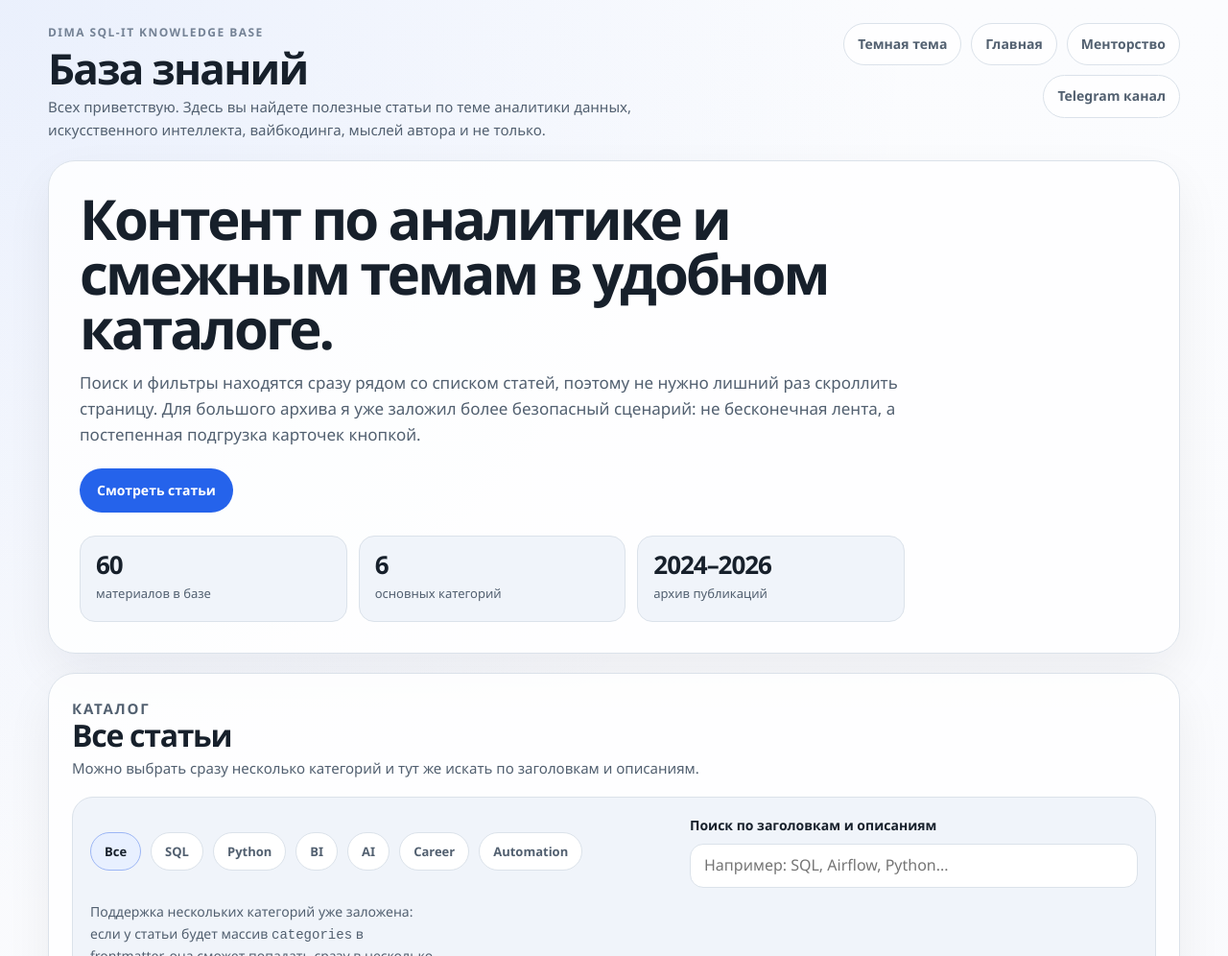
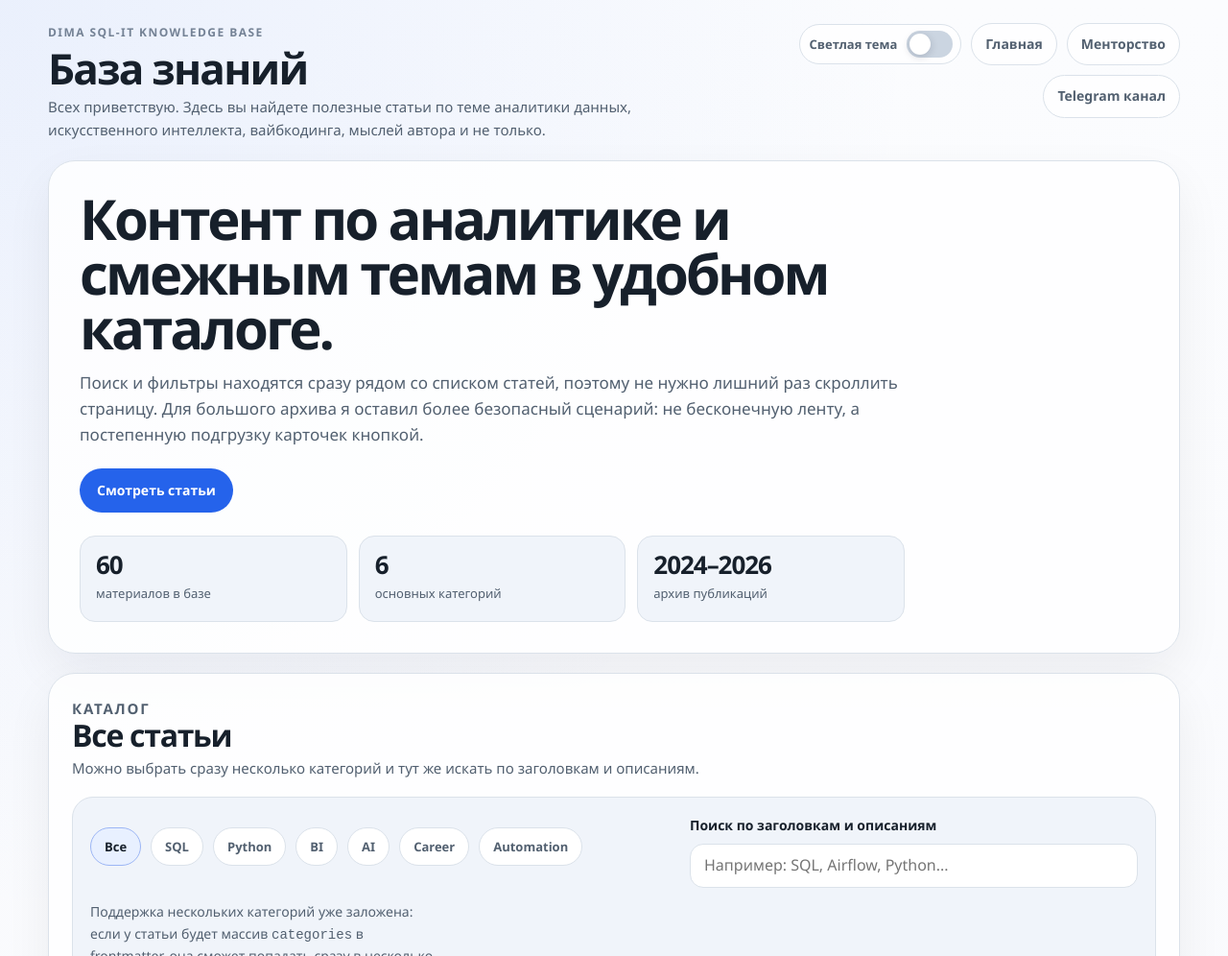
Before and after one commit to natural28/dima-sqlit-knowledge, a Jekyll site: the page built from index.html, in a window 1280 px wide. Shown: the top 996 px of the page at 96% size. Built offline with Jekyll 4.4.1, drawn with Linux system fonts in a browser that asks for light colours.

Commit message:
Polish theme switch and category filters

```diff
--- a/index.html
+++ b/index.html
@@ -140,8 +140,7 @@
       align-items: center;
     }
 
-    .nav a,
-    .theme-toggle {
+    .nav a {
       padding: 10px 14px;
       border: 1px solid var(--line);
       border-radius: 999px;
@@ -151,17 +150,66 @@
       font-weight: 600;
     }
 
-    body[data-theme="dark"] .nav a,
-    body[data-theme="dark"] .theme-toggle {
+    body[data-theme="dark"] .nav a {
       background: rgba(17, 24, 39, 0.92);
     }
 
-    .nav a:hover,
-    .theme-toggle:hover {
+    .nav a:hover {
       border-color: var(--line-strong);
       color: var(--text-main);
       background: var(--surface);
+    }
+
+    .theme-switch {
+      display: inline-flex;
+      align-items: center;
+      gap: 10px;
+      padding: 6px 8px 6px 10px;
+      border: 1px solid var(--line);
+      border-radius: 999px;
+      background: rgba(255, 255, 255, 0.82);
+      color: var(--text-soft);
       cursor: pointer;
+    }
+
+    body[data-theme="dark"] .theme-switch {
+      background: rgba(17, 24, 39, 0.92);
+    }
+
+    .theme-switch-label {
+      font-size: 13px;
+      font-weight: 700;
+      white-space: nowrap;
+    }
+
+    .theme-switch-track {
+      position: relative;
+      width: 48px;
+      height: 28px;
+      border-radius: 999px;
+      background: #cbd5e1;
+      transition: background-color var(--transition);
+      flex: 0 0 auto;
+    }
+
+    .theme-switch-thumb {
+      position: absolute;
+      top: 3px;
+      left: 3px;
+      width: 22px;
+      height: 22px;
+      border-radius: 50%;
+      background: #ffffff;
+      box-shadow: 0 2px 8px rgba(15, 23, 42, 0.18);
+      transition: transform var(--transition);
+    }
+
+    body[data-theme="dark"] .theme-switch-track {
+      background: #2563eb;
+    }
+
+    body[data-theme="dark"] .theme-switch-thumb {
+      transform: translateX(20px);
     }
 
     .hero,
@@ -297,14 +345,20 @@
       background: var(--surface-soft);
     }
 
-    .filter-buttons {
-      display: flex;
-      flex-wrap: wrap;
+    .filter-group {
+      display: grid;
       gap: 10px;
       flex: 1 1 420px;
     }
 
-    .filter-btn {
+    .filter-row {
+      display: flex;
+      flex-wrap: wrap;
+      gap: 10px;
+    }
+
+    .filter-btn,
+    .clear-filters-btn {
       min-height: 40px;
       padding: 0 14px;
       border: 1px solid var(--line);
@@ -317,15 +371,21 @@
     }
 
     body[data-theme="dark"] .filter-btn,
+    body[data-theme="dark"] .clear-filters-btn,
     body[data-theme="dark"] .toolbar-search input {
       background: #0f172a;
     }
 
     .filter-btn:hover,
-    .filter-btn.active {
+    .filter-btn.active,
+    .clear-filters-btn:hover {
       border-color: #9cb6f5;
       background: var(--accent-soft);
       color: var(--text-main);
+    }
+
+    .clear-filters-btn.is-hidden {
+      display: none;
     }
 
     .toolbar-search {
@@ -548,7 +608,12 @@
         <p class="brand-summary">Всех приветствую. Здесь вы найдете полезные статьи по теме аналитики данных, искусственного интеллекта, вайбкодинга, мыслей автора и не только.</p>
       </div>
       <nav class="nav">
-        <button class="theme-toggle" id="theme-toggle" type="button">Темная тема</button>
+        <button class="theme-switch" id="theme-toggle" type="button" aria-label="Переключить тему">
+          <span class="theme-switch-label" id="theme-label">Светлая тема</span>
+          <span class="theme-switch-track" aria-hidden="true">
+            <span class="theme-switch-thumb"></span>
+          </span>
+        </button>
         <a href="{{ site.baseurl }}/">Главная</a>
         <a href="https://mentor.dima-sqlit.ru">Менторство</a>
         <a href="https://t.me/dima_sqlit">Telegram канал</a>
@@ -558,7 +623,7 @@
     <section class="hero">
       <div class="hero-copy">
         <h2>Контент по аналитике и смежным темам в удобном каталоге.</h2>
-        <p>Поиск и фильтры находятся сразу рядом со списком статей, поэтому не нужно лишний раз скроллить страницу. Для большого архива я уже заложил более безопасный сценарий: не бесконечная лента, а постепенная подгрузка карточек кнопкой.</p>
+        <p>Поиск и фильтры находятся сразу рядом со списком статей, поэтому не нужно лишний раз скроллить страницу. Для большого архива я оставил более безопасный сценарий: не бесконечную ленту, а постепенную подгрузку карточек кнопкой.</p>
         <div class="hero-actions">
           <a class="button-primary" href="#posts-list">Смотреть статьи</a>
         </div>
@@ -588,14 +653,19 @@
         </div>
 
         <div class="toolbar-controls">
-          <div class="filter-buttons">
-            <button class="filter-btn active" data-filter="all">Все</button>
-            <button class="filter-btn" data-filter="sql">SQL</button>
-            <button class="filter-btn" data-filter="python">Python</button>
-            <button class="filter-btn" data-filter="bi">BI</button>
-            <button class="filter-btn" data-filter="ai">AI</button>
-            <button class="filter-btn" data-filter="career">Career</button>
-            <button class="filter-btn" data-filter="automation">Automation</button>
+          <div class="filter-group">
+            <div class="filter-row">
+              <button class="filter-btn active" data-filter="all" type="button">Все</button>
+              <button class="filter-btn" data-filter="sql" type="button">SQL</button>
+              <button class="filter-btn" data-filter="python" type="button">Python</button>
+              <button class="filter-btn" data-filter="bi" type="button">BI</button>
+              <button class="filter-btn" data-filter="ai" type="button">AI</button>
+              <button class="filter-btn" data-filter="career" type="button">Career</button>
+              <button class="filter-btn" data-filter="automation" type="button">Automation</button>
+            </div>
+            <div class="filter-row">
+              <button class="clear-filters-btn is-hidden" id="clear-filters" type="button">Сбросить фильтры</button>
+            </div>
           </div>
 
           <div class="toolbar-search">
@@ -669,15 +739,17 @@
       const noResults = document.getElementById('no-results');
       const searchInput = document.getElementById('search');
       const filterButtons = Array.from(document.querySelectorAll('.filter-btn'));
+      const clearFiltersButton = document.getElementById('clear-filters');
       const activeFilters = new Set();
       const loadMoreButton = document.getElementById('load-more');
       const themeToggle = document.getElementById('theme-toggle');
+      const themeLabel = document.getElementById('theme-label');
       const pageSize = 12;
       let visibleLimit = pageSize;
 
       function applyTheme(theme) {
         document.body.dataset.theme = theme;
-        themeToggle.textContent = theme === 'dark' ? 'Светлая тема' : 'Темная тема';
+        themeLabel.textContent = theme === 'dark' ? 'Темная тема' : 'Светлая тема';
       }
 
       const storedTheme = localStorage.getItem('site-theme');
@@ -697,11 +769,12 @@
             button.classList.toggle('active', activeFilters.has(button.dataset.filter));
           }
         });
+
+        clearFiltersButton.classList.toggle('is-hidden', activeFilters.size === 0);
       }
 
       function applyFilters(resetLimit = false) {
         const query = searchInput.value.trim().toLowerCase();
-        let visibleCount = 0;
         let matchedCount = 0;
 
         if (resetLimit) {
```
Also changed, not shown: other parts of index.html (+11 -8 lines), _layouts/default.html (+62 -8 lines).
